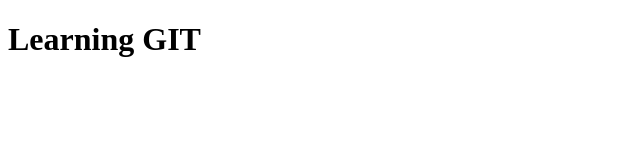
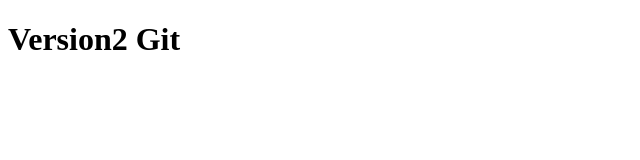
Before and after one commit to IslemFou/Cours-dev-Colombbus, a plain HTML site: page index.html in a window 1280 px wide. Shown: the whole page, without its empty margins (0-640 px from the left). Drawn offline with Linux system fonts and the light colour scheme.

Commit message:
deuxième version

```diff
--- a/index.html
+++ b/index.html
@@ -6,6 +6,6 @@
     <title>Document</title>
 </head>
 <body>
-    <h1>Learning GIT</h1>
+    <h1>Version2 Git</h1>
 </body>
 </html>
```
